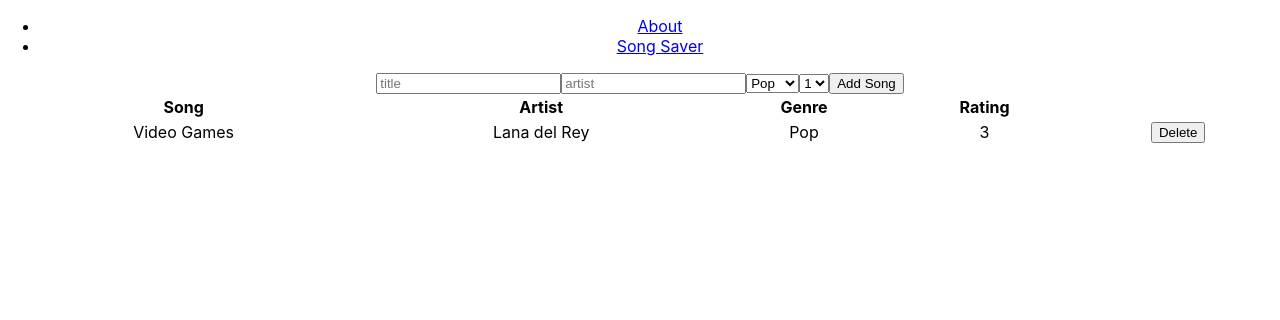
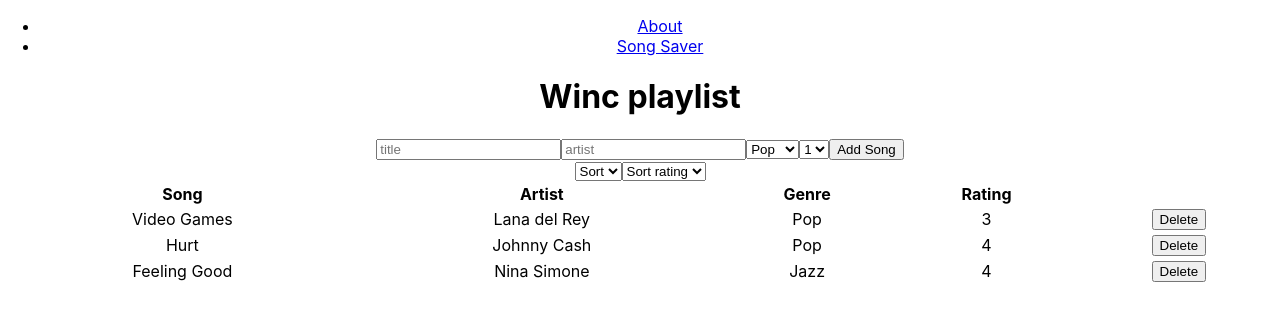
Before and after one commit to NvanKeeken/Assignment_SongSaver, a React (Create React App) app: page / in a window 1280 px wide. Shown: the top 320 px of the page. Built offline with nearby package versions, Linux system fonts and the light colour scheme.

Commit message:
added sort functions on title and rating

```diff
--- a/src/SongOverview.js
+++ b/src/SongOverview.js
@@ -1,6 +1,8 @@
 import React, {Component} from "react"
 import SongForm from "./components/SongForm"
 import SongList  from "./components/SongList"
+import SortSection from "./components/SortSection"
+import SortRating from "./components/SortRating"
 
 class SongOverview extends Component {
   constructor() {
@@ -14,17 +16,32 @@
           genre: "Pop",
           rating: "3",
           id: 1
+        },
+        {
+          title: "Hurt",
+          artist: "Johnny Cash",
+          genre: "Pop",
+          rating: "4",
+          id: 2
+        },
+        {
+          title: "Feeling Good",
+          artist: "Nina Simone",
+          genre: "Jazz",
+          rating: "4",
+          id: 3
         }
       ]
     }
    this.addSong = this.addSong.bind(this);
    this.handleSubmit= this.handleSubmit.bind(this)
    this.removeSong= this.removeSong.bind(this)
+   this.sortSongTitle= this.sortSongTitle.bind(this)
+   this.sortSongRating= this.sortSongRating.bind(this)
   }
 
  addSong = (song) => {
  this.setState({songs:[...this.state.songs,song]})
- console.log(this.state.songs)
     // do something to change the state
 }
 
@@ -32,17 +49,36 @@
 e.preventDefault()
 this.addSong(song)
 e.target.reset()
-
 }
 
 removeSong (id){
  this.setState({songs: this.state.songs.filter(song=> song.id ===! id)} )
 }
+
+sortSongTitle (e){
+
+  const songAscending = [...this.state.songs].sort((a,b) =>a.title > b.title ? 1 : -1)
+  console.log(songAscending)
+
+  const songDescending = [...this.state.songs].sort((a,b)=> a.title > b.title ? -1 : 1)
+  e.target.value=== "a-z" ? this.setState({songs: songAscending}) : this.setState({songs:songDescending})
+
+}
+
+sortSongRating (e){
+  const ratingAscending = [...this.state.songs].sort((a,b) =>a.rating-b.rating)
+  const ratingDescending = [...this.state.songs].sort((a,b)=> b.rating - a.rating)
+  e.target.value=== "1-5" ? this.setState({songs: ratingAscending}) : this.setState({songs:ratingDescending})
+
+}
+
   render(){
+    return(
 
-    return(
       <div>
       <SongForm addSong={this.addSong} submit={this.handleSubmit} songs={this.state.songs}/>
+      <SortSection sortTitle= {this.sortSongTitle} sortRating={this.sortSongRating}/>
+      <SortRating sortRating={this.sortSongRating}/>
       <table style={{width: "100%"}}>
         <thead>
                         <tr className="song-header">
--- a/src/components/AssignmentPage.js
+++ b/src/components/AssignmentPage.js
@@ -6,6 +6,7 @@
     return (
         <div>
          <NavBar/>
+         <header><h1> Winc playlist</h1></header>
          <SongOverview/>
         </div>
     )
--- /dev/null
+++ b/src/components/SortRating.js
@@ -0,0 +1,15 @@
+import React from "react"
+
+function SortRating (props){
+
+return(
+    <select onChange={(e)=>props.sortRating(e)}>
+<option >Sort rating</option>
+<option value="1-5">1-5</option>
+<option value="5-1">5-1</option>
+</select>
+
+
+)
+}
+export default SortRating
--- /dev/null
+++ b/src/components/SortSection.js
@@ -0,0 +1,15 @@
+import React from "react"
+
+function SortSection (props){
+
+return(
+
+    <select onChange={(e)=>props.sortTitle(e)}>
+        <option >Sort</option>
+        <option value="a-z">a-z</option>
+        <option value="z-a">z-a</option>
+    </select>
+)
+}
+
+export default SortSection
```
